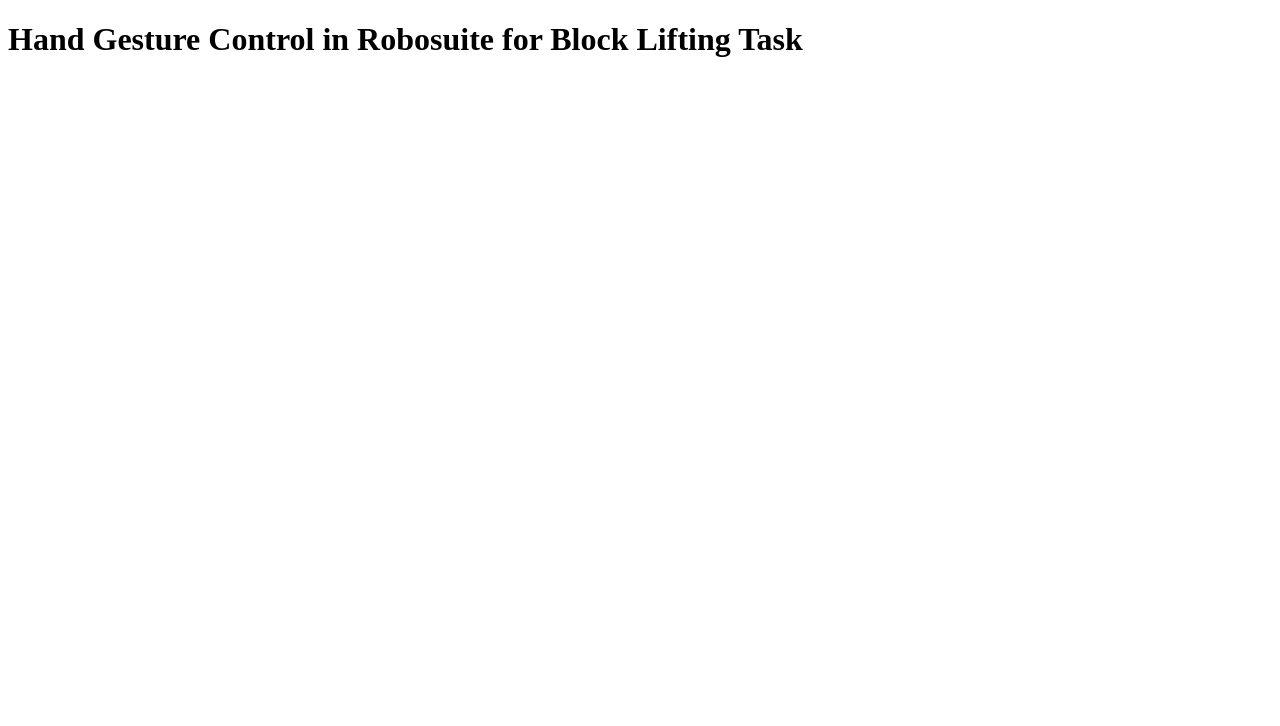
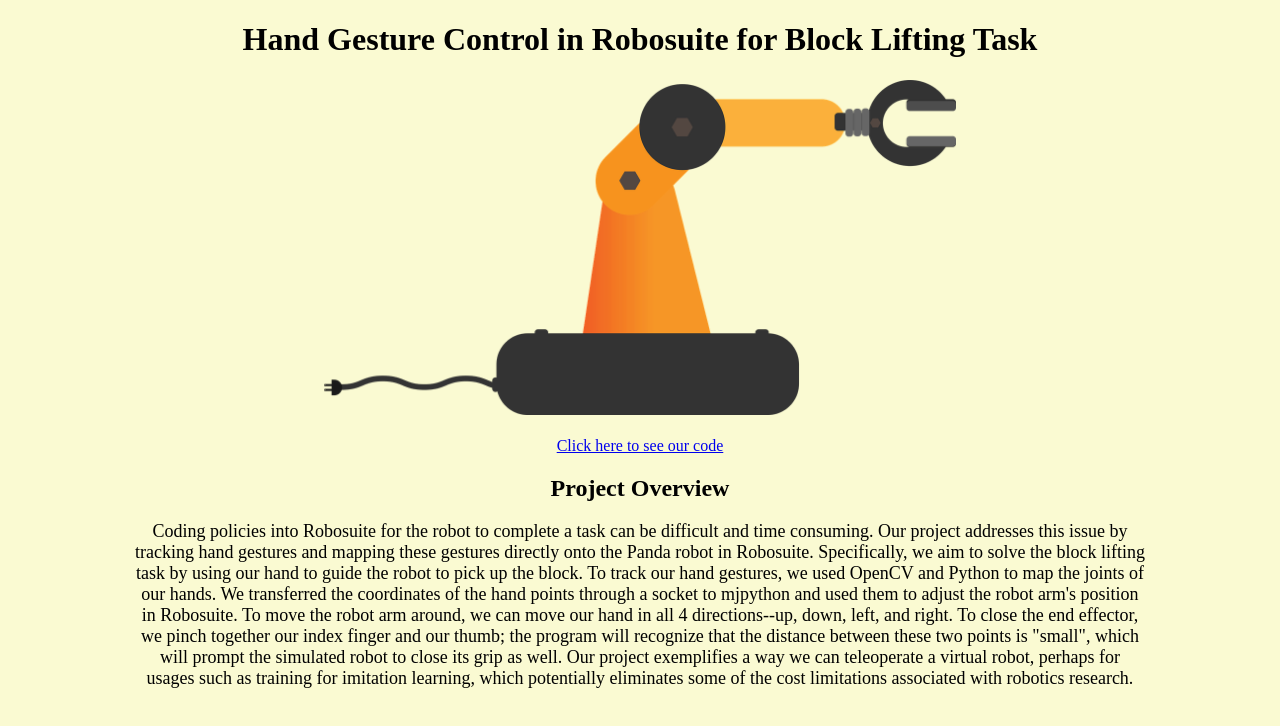
Before and after one commit to charlenehuang1/CS188FinalProject, a plain HTML site: page website/index.html in a window 1280 px wide. Drawn offline with Linux system fonts and the light colour scheme.

Commit message:
website with description and link to code

```diff
--- a/website/index.html
+++ b/website/index.html
@@ -1,11 +1,44 @@
 <!DOCTYPE html>
 <html>
-<body>
 <head>
+    <title>CS 188 Final Project</title>
+    <link rel="icon" type="image/x-icon" href="industrial-robot.png">
+    <link rel="stylesheet" href="style.css">
 
 </head>
+<body>
 
 <h1>Hand Gesture Control in Robosuite for Block Lifting Task</h1>
+<img src="industrial-robot.png", width = 50%, alt = "industrial robot arm">
+<!-- Favicon Link:
+https://pixabay.com/vectors/industrial-robot-automation-robot-3605115/
+-->
+<br>
+<br>
+<a href = "https://github.com/charlenehuang1/CS188FinalProject.git">
+    Click here to see our code
+</a>
+
+<h2>Project Overview</h2>
+<p> Coding policies into Robosuite for the robot to complete a task
+    can be difficult and time consuming. Our project addresses this
+    issue by tracking hand gestures and mapping these gestures directly
+    onto the Panda robot in Robosuite. Specifically, we aim to solve
+    the block lifting task by using our hand to guide the robot to pick
+    up the block. To track our hand gestures, we used OpenCV and Python
+    to map the joints of our hands. We transferred the coordinates of
+    the hand points through a socket to mjpython and used them to adjust
+    the robot arm's position in Robosuite. To move the robot arm around,
+    we can move our hand in all 4 directions--up, down, left, and right.
+    To close the end effector, we pinch together our index finger and our
+    thumb; the program will recognize that the distance between these two
+    points is "small", which will prompt the simulated robot to close its
+    grip as well. Our project exemplifies a way we can teleoperate a
+    virtual robot, perhaps for usages such as training for imitation
+    learning, which potentially eliminates some of the cost limitations
+    associated with robotics research.
+
+</p>
 
 </body>
 </html>
--- /dev/null
+++ b/website/style.css
@@ -0,0 +1,11 @@
+body {
+    text-align: center;
+    background-color: lightgoldenrodyellow;
+
+}
+
+p {
+    font-size:large;
+    padding-left: 10%;
+    padding-right: 10%;
+}
```
Also changed, not shown: website/industrial-robot.png (added).
